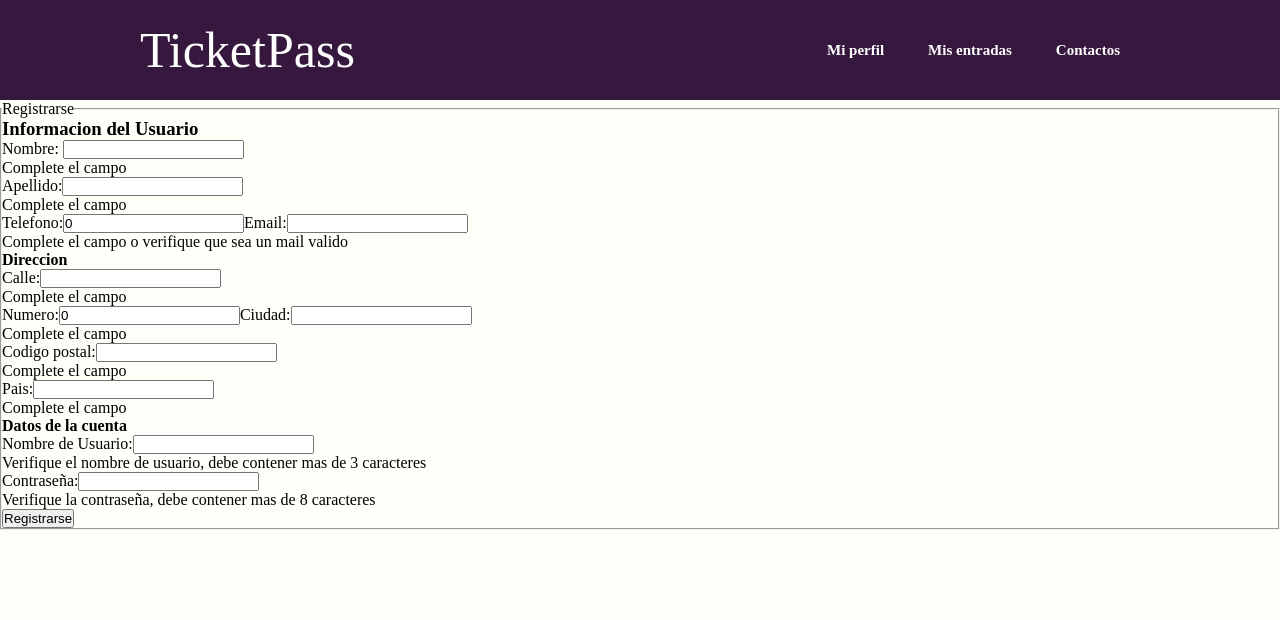
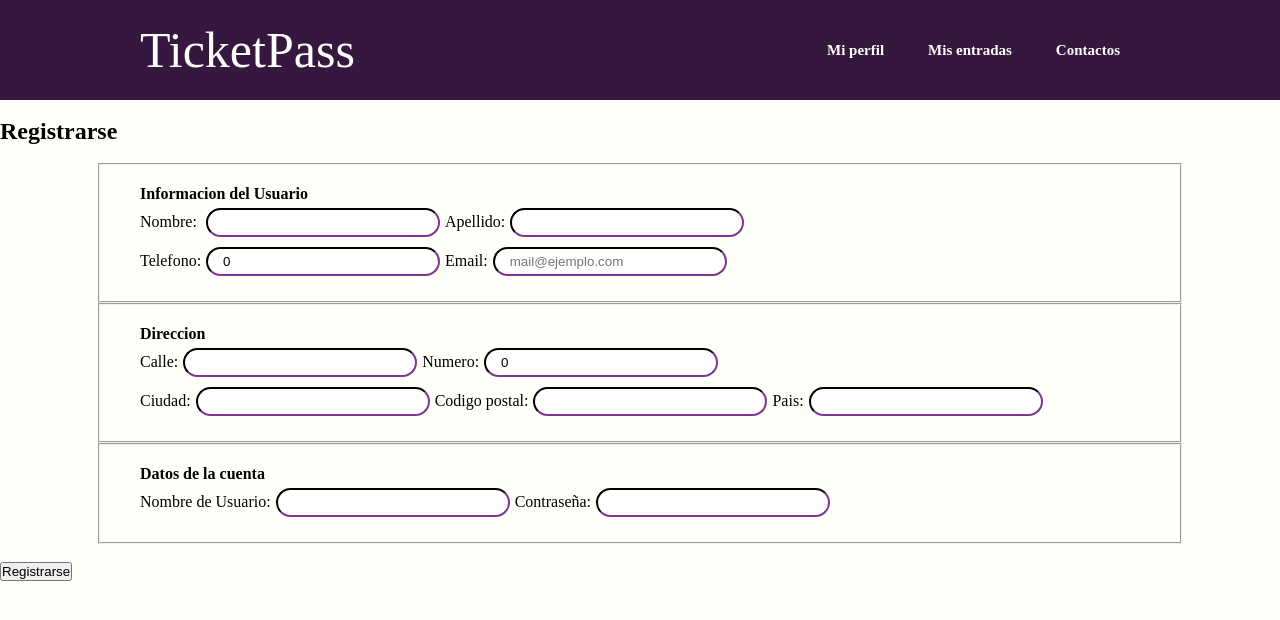
Before and after one commit to JuliMoriis/TicketPass-project, an Angular app: page /registrarse in a window 1280 px wide. Shown: the top 620 px of the page. Built offline with nearby package versions, Linux system fonts and the light colour scheme; no server answers.

Commit message:
css de registrar

```diff
--- a/src/app/usuario/component/add-usuario/add-usuario.component.css
+++ b/src/app/usuario/component/add-usuario/add-usuario.component.css
@@ -0,0 +1,19 @@
+input{
+    width:200px;
+    padding: 5px 15px;
+    margin: 5px;
+    box-sizing:content-box;
+    border-color:#36173d;
+    border-radius:40px;
+}
+
+fieldset{
+    width: 1000px;
+   justify-self: center;
+    padding: 20px 40px;
+
+}
+
+section .head {
+    box-sizing:border-box;
+}
--- a/src/app/usuario/component/add-usuario/add-usuario.component.html
+++ b/src/app/usuario/component/add-usuario/add-usuario.component.html
@@ -1,99 +1,112 @@
-<section>
+        <br>
+<section class="head"> <h2>Registrarse</h2> </section>
+
+
+        <br>
+        <form [formGroup]="formularioUsuario"(ngSubmit)="addUsuario()">
+
         <fieldset>
-        <legend>Registrarse</legend>
-        <form [formGroup]="formularioUsuario"(ngSubmit)="addUsuario()">
-            <div>
-                <h3>Informacion del Usuario</h3>
-                <label for="nombreUsuario">Nombre: </label>
+            <h4>Informacion del Usuario</h4>
+            <div> <label for="nombreUsuario">Nombre: </label>
              <input type="text" id="nombreUsuario" formControlName = "nombre" />
-                @if (formularioUsuario.controls['nombre'].getError('required')){
+             @if (formularioUsuario.controls['nombre'].getError('required') && formularioUsuario.controls['nombre'].touched){
                  <div>
                      Complete el campo
                  </div>
              }
              <label for="apellidoUsuario">Apellido:</label>
              <input type="text" id="apellidoUsuario" formControlName = "apellido"/>
-                @if (formularioUsuario.controls['apellido'].getError('required')){
+             @if (formularioUsuario.controls['apellido'].getError('required') && formularioUsuario.controls['apellido'].touched){
                  <div>
                      Complete el campo
                  </div>
              }
+         </div>
+         <div>
              <label for="telefonoUsuario">Telefono:</label>
              <input type="tel" id="telefonoUsuario" formControlName = "telefono"/>
-                @if (formularioUsuario.controls['telefono'].getError('required')){
+             @if (formularioUsuario.controls['telefono'].getError('required') && formularioUsuario.controls['telefono'].touched){
                  <div>
                      Complete el campo
                  </div>
              }
              <label for="emailUsuario">Email:</label>
-                <input type="text" id="emailUsuario" formControlName = "email"/>
-                @if (formularioUsuario.controls['email'].getError('required') || formularioUsuario.controls['email'].getError('email') ){
+             <input type="text" id="emailUsuario" formControlName = "email" placeholder="mail@ejemplo.com"/>
+             @if ((formularioUsuario.controls['email'].getError('required') || formularioUsuario.controls['email'].getError('email')) && formularioUsuario.controls['email'].touched){
                  <div>
                      Complete el campo o verifique que sea un mail valido
                  </div>
              }
+         </div>
+        </fieldset>
+
+
+            <fieldset>
                 <div formGroupName="direccion">
                     <h4>Direccion</h4>
+                    <div>
                         <label for="calleUsuario">Calle:</label>
                         <input type="text" id="calleUsuario" formControlName = "calle">
-                    @if (formularioUsuario.get('direccion.calle')?.getError('required')){
+                        @if (formularioUsuario.get('direccion.calle')?.getError('required') && formularioUsuario.get('direccion.calle')?.touched){
                             <div>
                                 Complete el campo
                             </div>
                         }
-
-
                         <label for="numeroUsuario">Numero:</label>
                         <input type="number" id="numeroUsuario" formControlName = "numero">
-                    @if (formularioUsuario.get('direccion.numero')?.getError('required')){
+                        @if (formularioUsuario.get('direccion.numero')?.getError('required') && formularioUsuario.get('direccion.numero')?.touched){
                             <div>
                                 Complete el campo
                             </div>
                         }
+                    </div>
+                    <div>
                         <label for="ciudadUsuario">Ciudad:</label>
                         <input type="text" id="ciudadUsuario" formControlName = "ciudad">
-                    @if (formularioUsuario.get('direccion.ciudad')?.getError('required')){
+                        @if (formularioUsuario.get('direccion.ciudad')?.getError('required') && formularioUsuario.get('direccion.ciudad')?.touched){
                             <div>
                                 Complete el campo
                             </div>
                         }
                         <label for="codigoPostalUsuario">Codigo postal:</label>
                         <input type="text" id="codigoPostalUsuario" formControlName = "codigoPostal">
-                    @if (formularioUsuario.get('direccion.codigoPostal')?.getError('required')){
+                        @if (formularioUsuario.get('direccion.codigoPostal')?.getError('required') && formularioUsuario.get('direccion.codigoPostal')?.touched){
                             <div>
                                 Complete el campo
                             </div>
                         }
                         <label for="paisUsuario">Pais:</label>
                         <input type="text" id="paisUsuario" formControlName = "pais">
-                    @if (formularioUsuario.get('direccion.pais')?.getError('required')){
+                        @if (formularioUsuario.get('direccion.pais')?.getError('required') && formularioUsuario.get('direccion.pais')?.touched){
                             <div>
                                 Complete el campo
                             </div>
                         }
                     </div>
-            <div>
+                </div>
+            </fieldset>
+
+            <section>
+            <fieldset>
                 <h4>Datos de la cuenta</h4>
                 <label for="usuarioDeUsuario">Nombre de Usuario:</label>
                 <input type="text" id="usuarioDeUsuario" formControlName = "nombreUsuario">
-                @if (formularioUsuario.controls['nombreUsuario'].getError('required') || formularioUsuario.controls['nombreUsuario'].getError('minLength')){
+                @if ((formularioUsuario.controls['nombreUsuario'].getError('required') || formularioUsuario.controls['nombreUsuario'].getError('minLength')) && formularioUsuario.controls['nombreUsuario'].touched){
                     <div>
-                      Verifique el nombre de usuario, debe contener mas de 3 caracteres
+                      El nombre de usuario debe contener mas de 3 caracteres
                     </div>
                 }
 
-
                 <label for="contraseniaUsuario">Contraseña:</label>
                 <input type="password" id="contraseniaUsuario" formControlName = "contrasenia">
-                @if (formularioUsuario.controls['contrasenia'].getError('required') || formularioUsuario.controls['contrasenia'].getError('minLength')){
+                @if ((formularioUsuario.controls['contrasenia'].getError('required') || formularioUsuario.controls['contrasenia'].getError('minLength')) && formularioUsuario.controls['contrasenia'].touched){
                     <div>
-                      Verifique la contraseña, debe contener mas de 8 caracteres
+                      La contraseña, debe contener mas de 8 caracteres
                     </div>
                 }
+            </fieldset>
+        </section>
+            <br>
 
-            </div>
-            </div>
             <button type="submit">Registrarse</button>
         </form>
-    </fieldset>
-</section>
```
Lines whose indentation alone changed are shown as unchanged.
